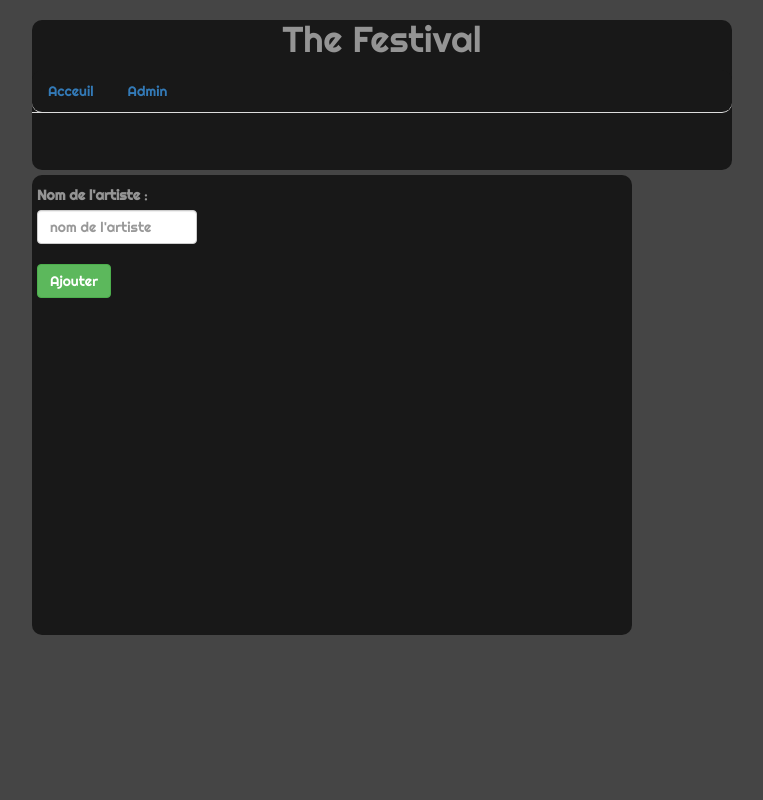
After one commit to Orion24/AWebTheFestival, a PHP site: page /atelierWebFestival/addComment.php in a window 1280 px wide. The commit adds this page. Shown: the whole page, without its empty margins (258-1021 px from the left). Run offline with PHP 8.4, Linux system fonts and the light colour scheme.

Commit message:
Ajout de commentaire
Ajout des commentaire pour les artistes et prévoir l'agenda TODO : Faire
le design + traitement php

```diff
--- /dev/null
+++ b/Thefestival/addComment.php
@@ -0,0 +1,28 @@
+<?php
+?>
+<html lang="fr">
+    <head>
+        <meta charset="utf8" />
+        <link rel="stylesheet" type="text/css" href="css/bootstrap.min.css" />
+        <link href='https://fonts.googleapis.com/css?family=Righteous' rel='stylesheet' type='text/css'>
+    </head>
+    <body>
+        <header>
+            <h1>The Festival</h1>
+            <nav>
+                <ul class="nav nav-tabs">
+                    <li class="nav-tabs li"><a href="index.php">Acceuil</a></li>
+                    <li class="nav-tabs li"><a href="administration.php">Admin</a></li>
+                </ul>
+            </nav>
+        </header>
+        <div class="container">
+            <form id="form" method="post" action="addComment.php">
+                <div class="form-group">
+                    <label for="nom">Nom de l'artiste</label> : <input type="text" name="nom" class="form-control" placeholder="nom de l'artiste" style="width : 160px;" maxlength="25" required/><br />
+                    <button type="submit" class="btn btn-success" name="Ajout">Ajouter</button>
+                </div>
+            </form>
+        </div>
+    </body>
+</html>
```
Also changed, not shown: Thefestival/artists.php (+8 -0 lines).
